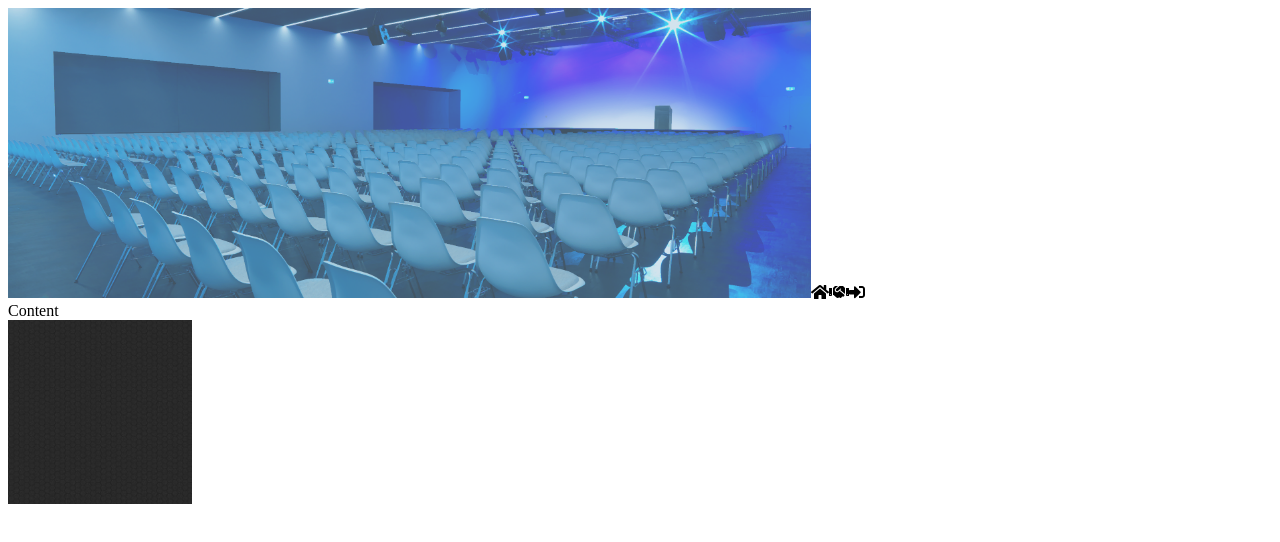
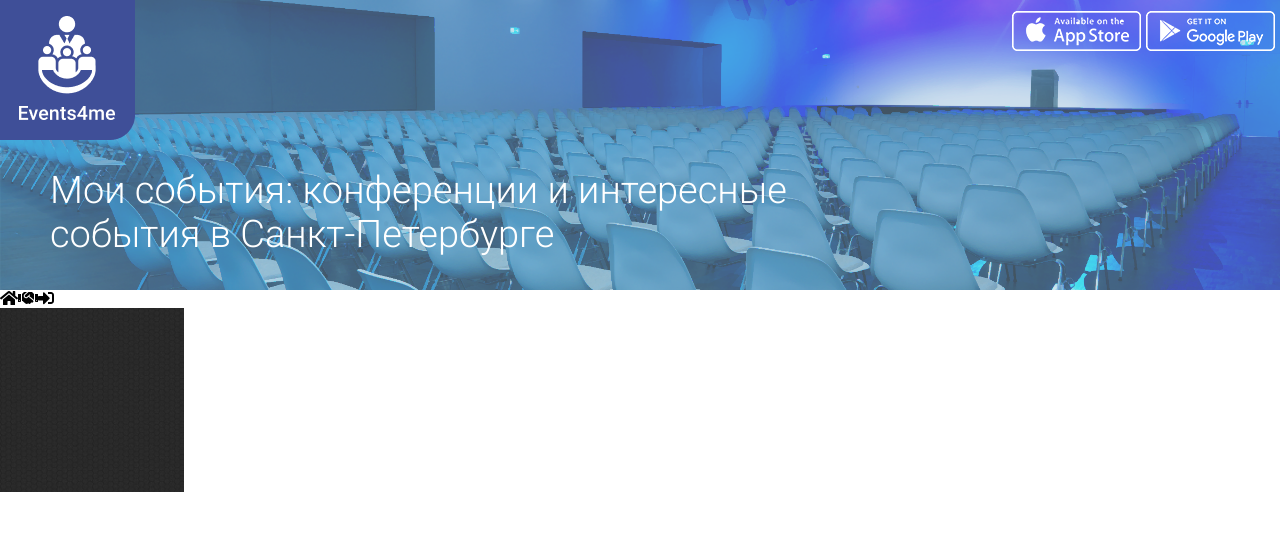
Before and after one commit to sergvikpl/events4me-angular, an Angular app: page / in a window 1280 px wide. Shown: the top 542 px of the page. Built offline with nearby package versions, Linux system fonts and the light colour scheme.

Commit message:
Added site header component

```diff
--- a/src/app/app.component.html
+++ b/src/app/app.component.html
@@ -1,18 +1,10 @@
-<header class="toolbar" role="banner">
-  <img
-    alt="header-banner"
-    src="assets/images/0001.png"
-    class=""
-    height="290"
-  />
+<site-header></site-header>
+
+<div class="content" role="main">
   <fa-icon [icon]="faHome"></fa-icon>
   <fa-icon [icon]="faHandshake"></fa-icon>
   <fa-icon [icon]="faSignInAlt"></fa-icon>
-</header>
-
-<div class="content" role="main">
-  Content
-
+  <router-outlet></router-outlet>
 </div>
 
 <footer>
@@ -23,5 +15,3 @@
     height="184"
   />
 </footer>
-
-<router-outlet></router-outlet>
--- a/src/app/app.module.ts
+++ b/src/app/app.module.ts
@@ -5,10 +5,12 @@ import { AppRoutingModule } from './app-routing.module';
 import { AppComponent } from './app.component';
 
 import { FontAwesomeModule } from '@fortawesome/angular-fontawesome';
+import { SiteHeaderComponent } from './components/site-header/site-header.component';
 
 @NgModule({
   declarations: [
-    AppComponent
+    AppComponent,
+    SiteHeaderComponent
   ],
   imports: [
     BrowserModule,
--- /dev/null
+++ b/src/app/components/site-header/site-header.component.html
@@ -0,0 +1,16 @@
+<header class="site-header" role="banner">
+  <div class="site-header__links-container">
+    <a href=""><img src="assets/images/Group.png" alt="Site Logo"></a>
+    <div class="site-header__app-links-container">
+      <a href="https://apps.apple.com/us/app/%D0%BC%D0%BE%D0%B8-%D1%81%D0%BE%D0%B1%D1%8B%D1%82%D0%B8%D1%8F/id1463771812?l=ru&amp;ls=1" target="_blank" class="site-header__app-link">
+        <img src="assets/images/appstore2.png" alt="AppStore Link">
+      </a>
+      <a href="https://play.google.com/store/apps/details?id=ru.spb.iac.events4me" target="_blank" class="site-header__app-link" >
+        <img src="assets/images/ggplay.png" alt="GooglePlay Link">
+      </a>
+    </div>
+  </div>
+  <div class="site-header__title">
+    Мои события: конференции и интересные события в Санкт-Петербурге
+  </div>
+</header>
--- /dev/null
+++ b/src/app/components/site-header/site-header.component.scss
@@ -0,0 +1,48 @@
+.site-header {
+  height: 290px;
+  background: url("/assets/images/0001.png") 100% 50% no-repeat;
+  background-size: cover;
+
+}
+
+.site-header__links-container {
+  display: flex;
+  flex-wrap: wrap;
+  justify-content: space-between;
+  align-items: flex-start;
+}
+
+.site-header__logo {}
+
+.site-header__app-links-container {
+  display: flex;
+  flex-wrap: wrap-reverse;
+  justify-content: flex-end;
+  align-items: flex-start;
+  flex-basis: 0px;
+  flex-grow: 1;
+}
+
+.site-header__app-link {
+  display: flex;
+  margin-top: 11px;
+  margin-right: 5px;
+  z-index: 1;
+}
+
+.site-header__title {
+  position: absolute;
+  top: 168px;
+  margin-left: 50px;
+  max-width: 809px;
+  font-family: Roboto, sans-serif;
+  font-style: normal;
+  font-weight: 300;
+  font-size: 38px;
+  font-size: min(38px, calc(1em + 2vw));
+  color: #FFFFFF;
+  align-items: center;
+  white-space: normal;
+  word-break: break-word;
+  padding-right: 16px;
+}
--- /dev/null
+++ b/src/app/components/site-header/site-header.component.ts
@@ -0,0 +1,15 @@
+import { Component, OnInit } from '@angular/core';
+
+@Component({
+  selector: 'site-header',
+  templateUrl: './site-header.component.html',
+  styleUrls: ['./site-header.component.scss']
+})
+export class SiteHeaderComponent implements OnInit {
+
+  constructor() { }
+
+  ngOnInit(): void {
+  }
+
+}
--- a/src/styles.scss
+++ b/src/styles.scss
@@ -1,3 +1,8 @@
 @import url('https://fonts.googleapis.com/css?family=Roboto:300&display=swap');
 @import url('https://fonts.googleapis.com/css?family=Roboto:500&display=swap');
 @import url('https://fonts.googleapis.com/css?family=Roboto:400&display=swap');
+
+body {
+  margin: 0;
+  height: 100%;
+}
```
Also changed, not shown: 1 other file (tests, documents, lock files or other folders).
